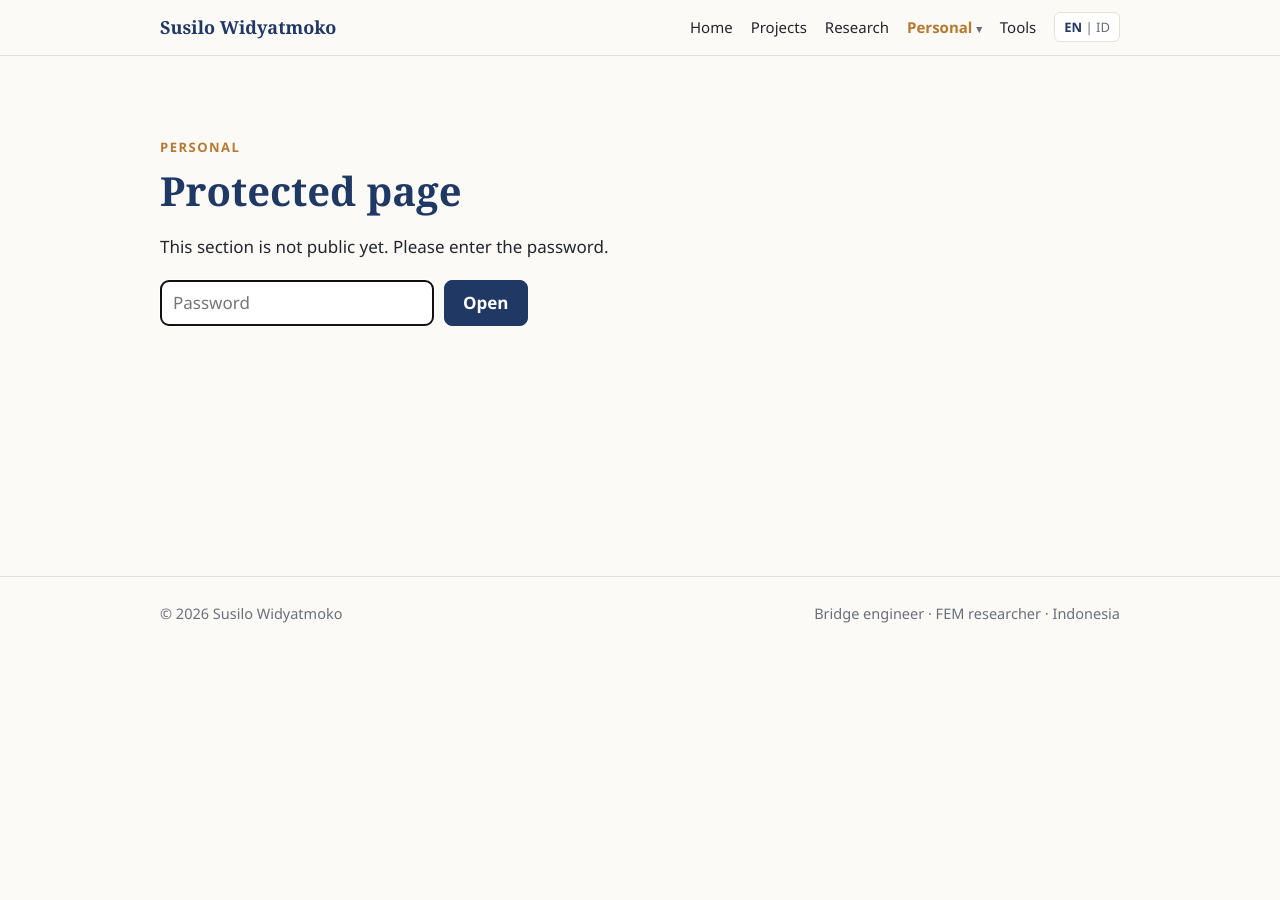
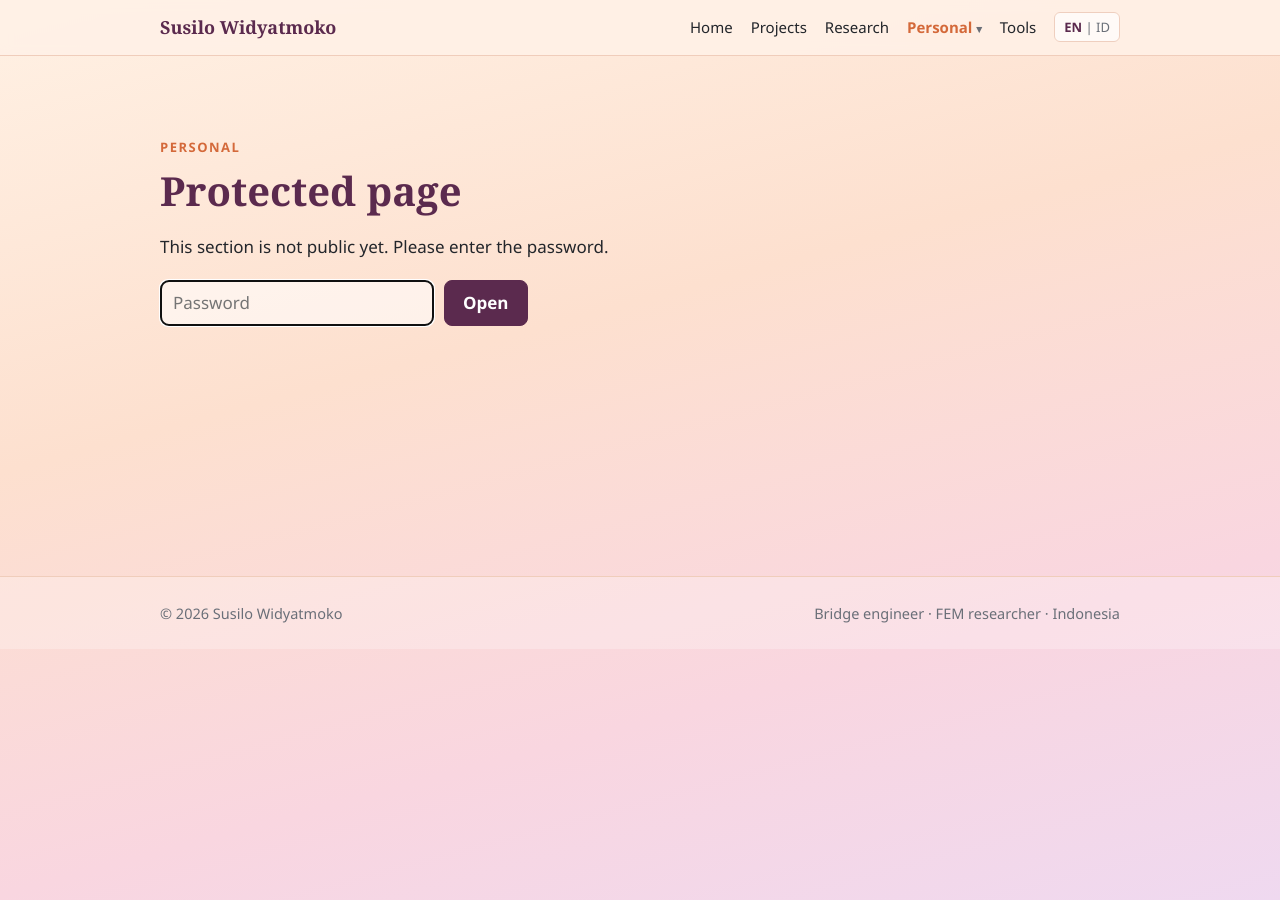
Before and after one commit to susilowidyatmoko/susilowidyatmoko.github.io, a Jekyll site: the page built from writing.html, in a window 1280 px wide. Built offline with Jekyll 4.4.1, drawn with Linux system fonts in a browser that asks for light colours.

Commit message:
Warmer colour palette for the personal pages
Co-Authored-By: Claude Opus 5.5 <noreply@anthropic.com>

```diff
--- a/assets/style.css
+++ b/assets/style.css
@@ -185,3 +185,21 @@ footer .inner span:first-child { margin-right: auto; }
 .lock input { font: inherit; padding: 8px 12px; border: 1px solid #cfc8bb; border-radius: 8px; background: #fff; min-width: 240px; }
 .lock button { font: inherit; font-weight: 600; padding: 8px 18px; border-radius: 8px; border: 1px solid var(--navy); background: var(--navy); color: #fff; cursor: pointer; }
 .lock .err { display: none; color: #b3261e; font-size: 14.5px; margin-top: 10px; }
+
+/* Personal area (journey, writing): warmer, more colourful palette so it reads as personal space */
+body[data-nav="personal"] {
+  --navy: #5b2a4e;    /* plum headings */
+  --ochre: #d4693a;   /* coral accents */
+  --line: #efcfbf;
+  --soft: #fbe3d6;
+  --paper: #fff5ee;
+  background: linear-gradient(165deg, #fff1e4 0%, #fde0cf 38%, #f9d6e0 72%, #efd9f0 100%) fixed;
+}
+body[data-nav="personal"] header.top { background: rgba(255, 241, 230, .88); border-bottom-color: #f0cdbb; }
+body[data-nav="personal"] footer { border-top-color: #f0cdbb; background: rgba(255, 255, 255, .25); }
+body[data-nav="personal"] .chapter.key,
+body[data-nav="personal"] .lock input,
+body[data-nav="personal"] .postitem { background: rgba(255, 255, 255, .55); }
+body[data-nav="personal"] .postitem { border-radius: 10px; padding: 16px 18px; margin-bottom: 10px; border: 1px solid var(--line); }
+body[data-nav="personal"] blockquote { color: #6b3a5c; }
+body[data-nav="personal"] .lang-btn { background: rgba(255, 255, 255, .7); border-color: var(--line); }
```
